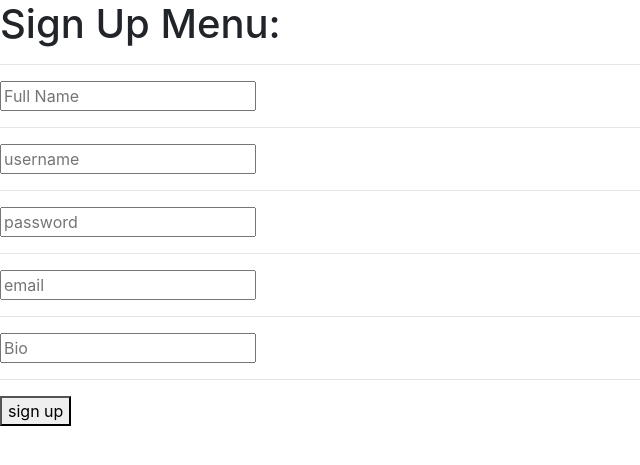
After one commit to Abtinz/Django-Flask, a Django app: page /signUp in a window 1280 px wide. The commit adds this page. Shown: the top 465 px of the page, without its empty margins (0-640 px from the left). Run offline with Django 4.2, Linux system fonts and the light colour scheme.

Commit message:
(train) simple sign up form

```diff
--- a/firstProject/BlogApp/templates/BlogApp/home.html
+++ b/firstProject/BlogApp/templates/BlogApp/home.html
@@ -27,7 +27,7 @@
         <p>Hello Django </br>Abtin Zandi : 19 : Theran
             </br>
             This is Home page for path test in django!</p>
-        <pre><a href="contact">Contact Us</a>      <a href="/course/courses/list">Courses/List</a></pre>
+        <pre><a href="contact">Contact Us</a>   <a href="/course/courses/list">Courses List</a>  <a href="signUp">Sign Up</a></pre></pre>
         <img src=" {% static "BlogApp/img/Django_logo.png" %} " alt="">
     </div>
 </body>
--- /dev/null
+++ b/firstProject/BlogApp/templates/BlogApp/new_account.html
@@ -0,0 +1,33 @@
+<!DOCTYPE html>
+<html lang="en">
+<head>
+    <meta charset="UTF-8">
+    <meta http-equiv="X-UA-Compatible" content="IE=edge">
+    <meta name="viewport" content="width=device-width, initial-scale=1.0">
+    <link rel="stylesheet" href="https://cdn.jsdelivr.net/npm/bootstrap@4.6.1/dist/css/bootstrap.min.css" integrity="sha384-zCbKRCUGaJDkqS1kPbPd7TveP5iyJE0EjAuZQTgFLD2ylzuqKfdKlfG/eSrtxUkn" crossorigin="anonymous">
+
+    <title>Sign Up</title>
+</head>
+<style>
+
+</style>
+<body>
+    <h1>Sign Up Menu:</h1>
+    <div class="home-class" style="align-self: center;">
+        <form action="">
+            <hr>
+            <input type="text" name="full_name" placeholder="Full Name">
+            <hr>
+            <input type="text" name="username" placeholder="username">
+            <hr>
+            <input type="password" name="password" placeholder="password">
+            <hr>
+            <input type="email" name="email" placeholder="email">
+            <hr>
+            <input type="text" name="Bio" placeholder="Bio">
+            <hr>
+            <button type="submit">sign up</button>
+        </form>
+    </div>
+</body>
+</html>
--- a/firstProject/BlogApp/urls.py
+++ b/firstProject/BlogApp/urls.py
@@ -7,5 +7,6 @@ urlpatterns = [
     path('admin/', admin.site.urls),
     path("",views.home) ,
     path("contact",views.contact),
+    path("signUp",views.new_account),
     path("profile/<username>",views.account),
 ]
--- a/firstProject/BlogApp/views.py
+++ b/firstProject/BlogApp/views.py
@@ -6,6 +6,10 @@ def home(request):
 def contact(request):
     return render(request,"BlogApp/contact.html")
 
+
+def new_account(request):
+    return render(request,"BlogApp/new_account.html")
+
 def account(request , username):
     user = user_information.objects.get(username = username)
     return render(request,"BlogApp/account.html" , context={"account" : user})
```
